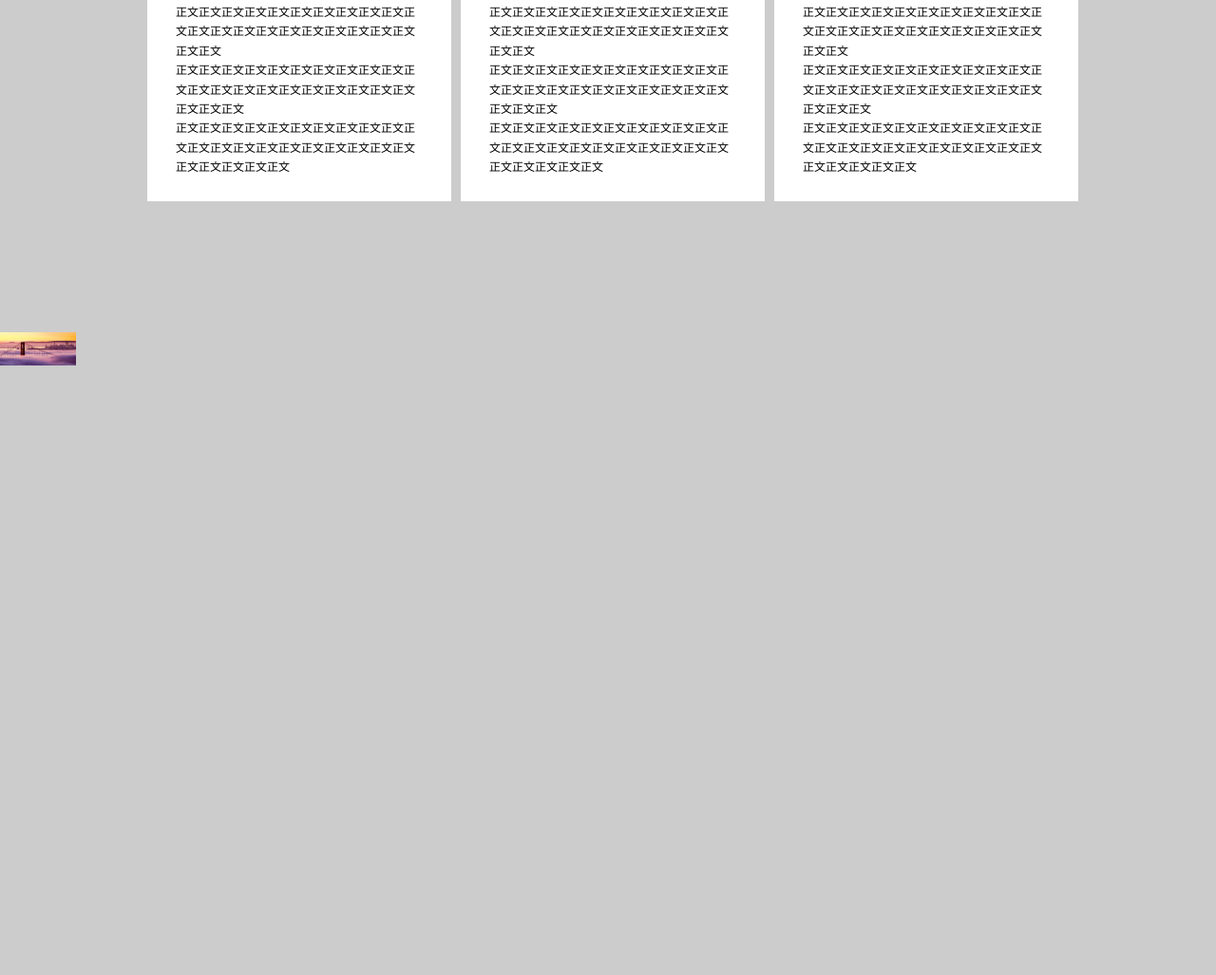
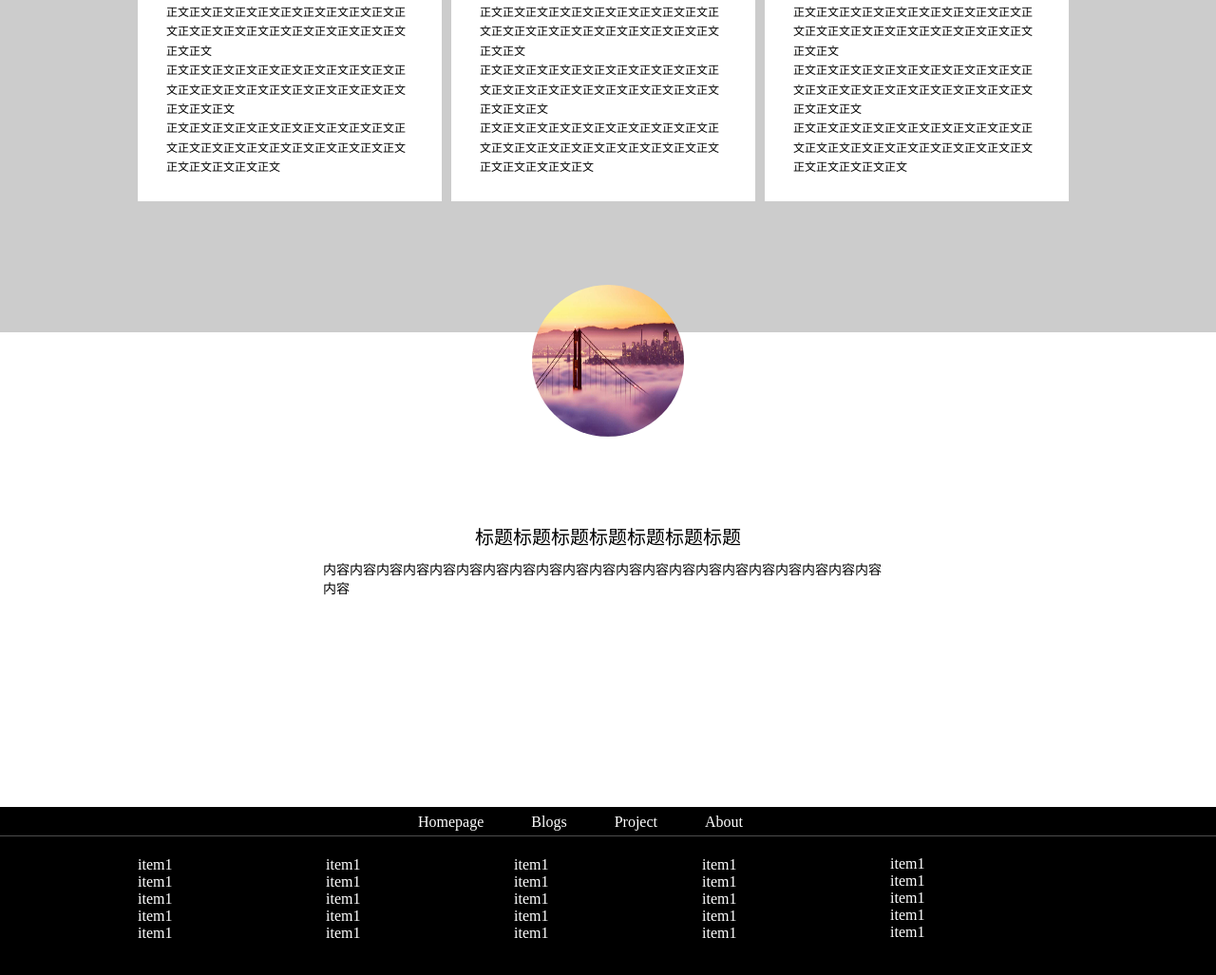
Before and after one commit to Lucky0604/IFE-task, a plain HTML site: page task1/index.html in a window 1280 px wide. Shown: the part 815-1842 px from the top of the page at 95% size. Before the commit the page ends 1204 px from the top, so only its background shows below. Drawn offline with Linux system fonts and the light colour scheme.

Commit message:
finish the index page

```diff
--- a/task1/css/style.css
+++ b/task1/css/style.css
@@ -85,7 +85,7 @@ body {
     font-size: 12px;
     line-height: 170%;
     float: left;
-    margin-left: 10px;
+    margin-right: 10px;
 }
 .block-content .main-content .main-content-img {
     margin: 10px 10px 15px 10px;
@@ -97,3 +97,69 @@ body {
 
 
 /* name card */
+.name-card {
+    width: 100%;
+    height: 500px;
+    background: #fff;
+    position: relative;
+}
+.name-card .name-card-bg {
+    position: absolute;
+    top: -50px;
+    border-radius: 80px 80px 80px 80px;
+    left: 50%;
+    margin-left: -80px;
+}
+.name-card .name-card-content {
+    width: 600px;
+    position: absolute;
+    top: 200px;
+    left: 50%;
+    margin-left: -300px;
+}
+.name-card .name-card-content .name-card-title {
+    text-align: center;
+    font-size: 20px;
+}
+.name-card .name-card-content .name-card-text {
+    font-size: 14px;
+    margin-top: 10px;
+}
+
+
+/* footer content */
+.footer-list {
+    height: 400px;
+    background-color: #000;
+    width: 100%;
+}
+.footer-list .footer-list-title {
+    height: 30px;
+}
+.footer-list .footer-list-ul {
+    list-style-type: none;
+    color: #fff;
+    margin: 0 auto;
+    width: 400px;
+}
+.footer-list .footer-list-ul .footer-list-li {
+    float: left;
+    margin-right: 50px;
+    line-height: 200%;
+}
+.footer-list .footer-hr {
+    height: 1px;
+    width: 100%;
+    background-color: rgba(255, 255, 255, 0.3);
+}
+.footer-list .list-connection {
+    width: 990px;
+    color: #fff;
+    margin: 0 auto;
+}
+.footer-list .list-connection .connection-list ul {
+    width: 20%;
+    float: right;
+    list-style-type: none;
+    margin-top: 20px;
+}
--- a/task1/index.html
+++ b/task1/index.html
@@ -84,11 +84,77 @@
 
         <!-- name card -->
         <section class="name-card">
-            <img src="img/banner-bg.jpg" alt="" width="80px;"/>
+            <img src="img/banner-bg.jpg" alt="" width="160px;" height="160px;"class="name-card-bg"/>
+            <section class="name-card-content">
+                <p class="name-card-title">
+                    标题标题标题标题标题标题标题
+                </p>
+                <p class="name-card-text">
+                    内容内容内容内容内容内容内容内容内容内容内容内容内容内容内容内容内容内容内容内容内容内容
+                </p>
+            </section>
         </section>
 
         <!-- footer -->
-        <footer>
+        <footer class="footer-list">
+            <section class="footer-list-title">
+                <ul class="footer-list-ul">
+                    <li class="footer-list-li">Homepage</li>
+                    <li class="footer-list-li">Blogs</li>
+                    <li class="footer-list-li">Project</li>
+                    <li class="footer-list-li">About</li>
+                </ul>
+            </section>
+            <section class="footer-hr"></section>
+
+
+            <section class="list-connection">
+                <section class="connection-list">
+                    <ul>
+                        <li class="connection-list-li">item1</li>
+                        <li class="connection-list-li">item1</li>
+                        <li class="connection-list-li">item1</li>
+                        <li class="connection-list-li">item1</li>
+                        <li class="connection-list-li">item1</li>
+                    </ul>
+                </section>
+                <section class="connection-list">
+                    <ul>
+                        <li class="connection-list-li">item1</li>
+                        <li class="connection-list-li">item1</li>
+                        <li class="connection-list-li">item1</li>
+                        <li class="connection-list-li">item1</li>
+                        <li class="connection-list-li">item1</li>
+                    </ul>
+                </section>
+                <section class="connection-list">
+                    <ul>
+                        <li class="connection-list-li">item1</li>
+                        <li class="connection-list-li">item1</li>
+                        <li class="connection-list-li">item1</li>
+                        <li class="connection-list-li">item1</li>
+                        <li class="connection-list-li">item1</li>
+                    </ul>
+                </section>
+                <section class="connection-list">
+                    <ul>
+                        <li class="connection-list-li">item1</li>
+                        <li class="connection-list-li">item1</li>
+                        <li class="connection-list-li">item1</li>
+                        <li class="connection-list-li">item1</li>
+                        <li class="connection-list-li">item1</li>
+                    </ul>
+                </section>
+                <section class="connection-list">
+                    <ul>
+                        <li class="connection-list-li">item1</li>
+                        <li class="connection-list-li">item1</li>
+                        <li class="connection-list-li">item1</li>
+                        <li class="connection-list-li">item1</li>
+                        <li class="connection-list-li">item1</li>
+                    </ul>
+                </section>
+            </section>
         </footer>
     </body>
 </html>
```
